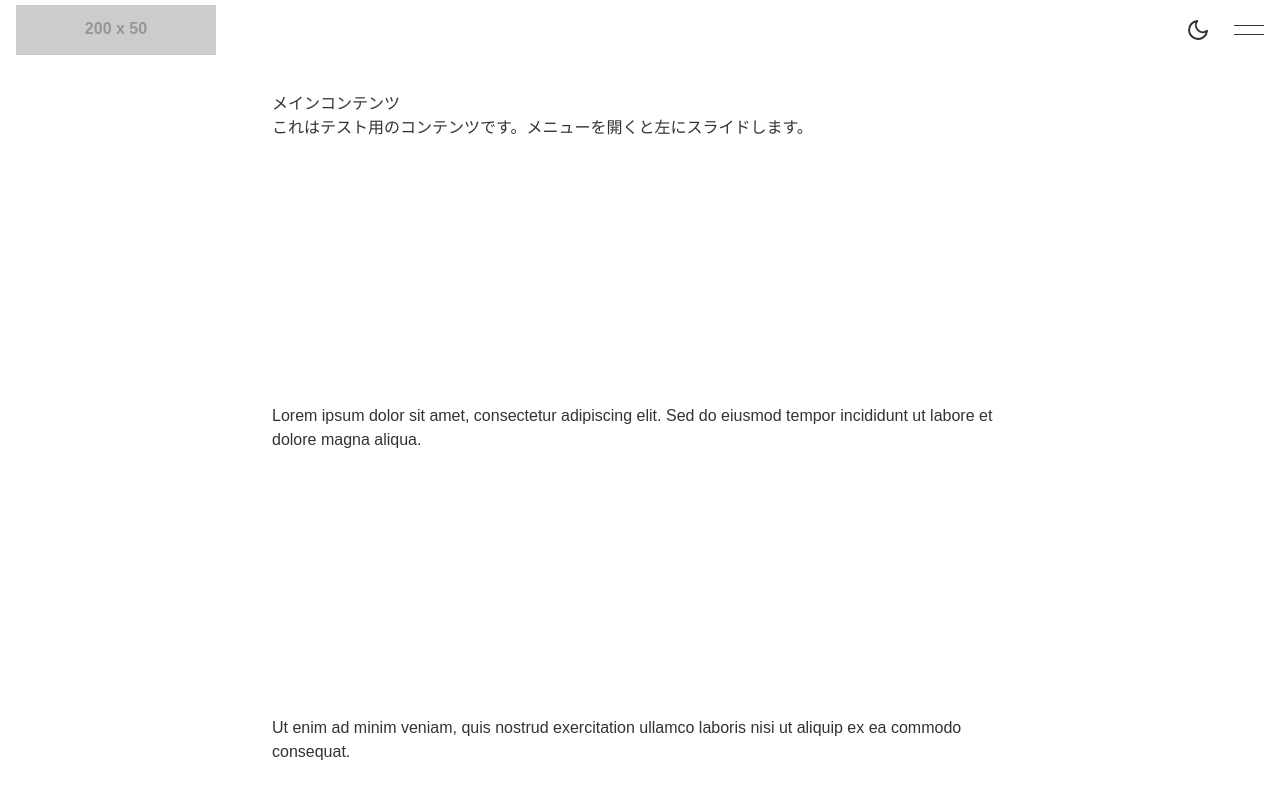
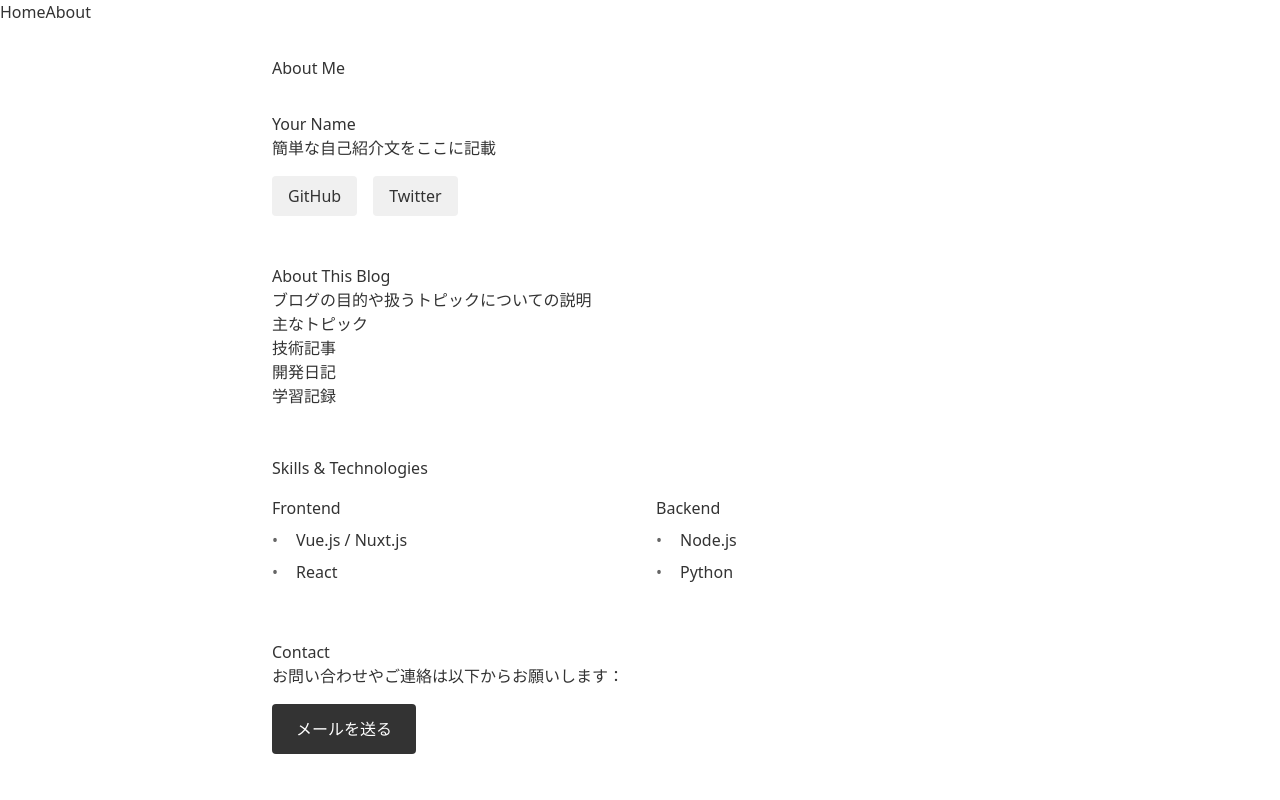
Before and after one commit to w3cdp6084-dev/uwablog, a Nuxt app: page /about in a window 1280 px wide. Shown: the top 800 px of the page. Built offline with nearby package versions, Linux system fonts and the light colour scheme.

Commit message:
aboutDraft

```diff
--- a/app.vue
+++ b/app.vue
@@ -1,10 +1,10 @@
 <template>
-  <div class="app-wrapper">
-    <Header />
-    <main class="main-content">
-      <NuxtPage />
-    </main>
-    <Footer />
+  <div>
+    <nav>
+      <NuxtLink to="/">Home</NuxtLink>
+      <NuxtLink to="/about">About</NuxtLink>
+    </nav>
+    <NuxtPage />
   </div>
 </template>
 
--- a/pages/about.vue
+++ b/pages/about.vue
@@ -1,18 +1,161 @@
+<script setup lang="ts">
+// メタ情報の設定
+useHead({
+  title: 'About - Your Blog Name',
+  meta: [
+    { name: 'description', content: 'About me and this blog' }
+  ]
+})
+</script>
+
 <template>
-  <div>
-    <h1>About Pages</h1>
-    <p>This is the About page content.</p>
-    <a href="/">Go Back</a>
+  <div class="about-container">
+    <!-- プロフィールセクション -->
+    <section class="profile-section">
+      <h1>About Me</h1>
+      <div class="profile">
+        <div class="profile-info">
+          <h2>Your Name</h2>
+          <p class="bio">
+            簡単な自己紹介文をここに記載
+          </p>
+          <div class="social-links">
+            <a href="https://github.com/yourusername" target="_blank" rel="noopener">GitHub</a>
+            <a href="https://twitter.com/yourusername" target="_blank" rel="noopener">Twitter</a>
+          </div>
+        </div>
+      </div>
+    </section>
+
+    <!-- ブログについて -->
+    <section class="blog-section">
+      <h2>About This Blog</h2>
+      <p>ブログの目的や扱うトピックについての説明</p>
+      <div class="blog-topics">
+        <h3>主なトピック</h3>
+        <ul>
+          <li>技術記事</li>
+          <li>開発日記</li>
+          <li>学習記録</li>
+        </ul>
+      </div>
+    </section>
+
+    <!-- スキル・技術スタック -->
+    <section class="skills-section">
+      <h2>Skills & Technologies</h2>
+      <div class="skills-grid">
+        <div class="skill-category">
+          <h3>Frontend</h3>
+          <ul>
+            <li>Vue.js / Nuxt.js</li>
+            <li>React</li>
+          </ul>
+        </div>
+        <div class="skill-category">
+          <h3>Backend</h3>
+          <ul>
+            <li>Node.js</li>
+            <li>Python</li>
+          </ul>
+        </div>
+      </div>
+    </section>
+
+    <!-- コンタクト -->
+    <section class="contact-section">
+      <h2>Contact</h2>
+      <p>お問い合わせやご連絡は以下からお願いします：</p>
+      <a href="mailto:your@email.com" class="contact-button">メールを送る</a>
+    </section>
   </div>
 </template>
 
-<script setup>
-</script>
+<style scoped>
+.about-container {
+  max-width: 800px;
+  margin: 0 auto;
+  padding: 2rem;
+}
 
-<style>
-body {
-  font-family: sans-serif;
-  margin: 0;
+section {
+  margin-bottom: 3rem;
+}
+
+.profile {
+  margin: 2rem 0;
+}
+
+.profile-info {
+  flex: 1;
+}
+
+.social-links {
+  margin-top: 1rem;
+  display: flex;
+  gap: 1rem;
+}
+
+.social-links a {
+  padding: 0.5rem 1rem;
+  border-radius: 4px;
+  background: #f0f0f0;
+  text-decoration: none;
+  color: #333;
+  transition: background 0.3s;
+}
+
+.social-links a:hover {
+  background: #e0e0e0;
+}
+
+.skills-grid {
+  display: grid;
+  grid-template-columns: repeat(auto-fit, minmax(200px, 1fr));
+  gap: 2rem;
+  margin-top: 1rem;
+}
+
+.skill-category ul {
+  list-style: none;
   padding: 0;
 }
+
+.skill-category li {
+  margin: 0.5rem 0;
+  padding-left: 1.5rem;
+  position: relative;
+}
+
+.skill-category li::before {
+  content: "•";
+  position: absolute;
+  left: 0;
+  color: #666;
+}
+
+.contact-button {
+  display: inline-block;
+  padding: 0.8rem 1.5rem;
+  background: #333;
+  color: white;
+  text-decoration: none;
+  border-radius: 4px;
+  margin-top: 1rem;
+  transition: background 0.3s;
+}
+
+.contact-button:hover {
+  background: #555;
+}
+
+@media (max-width: 768px) {
+  .profile {
+    text-align: center;
+  }
+
+  .social-links {
+    justify-content: center;
+  }
+}
 </style>
```
